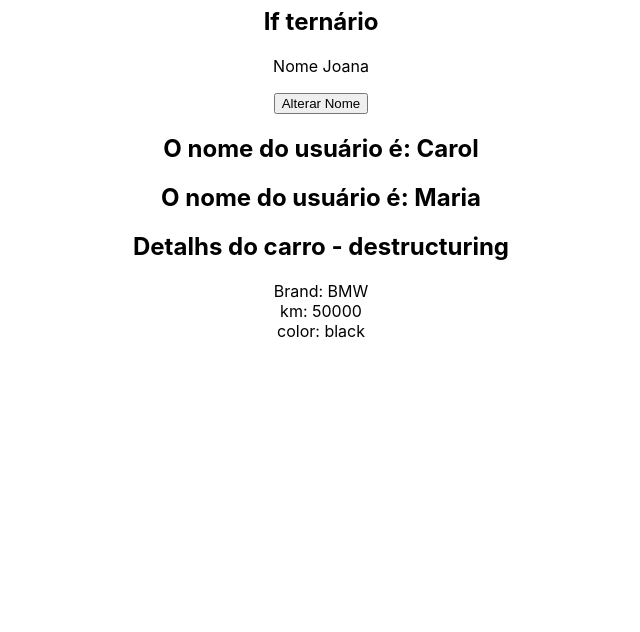
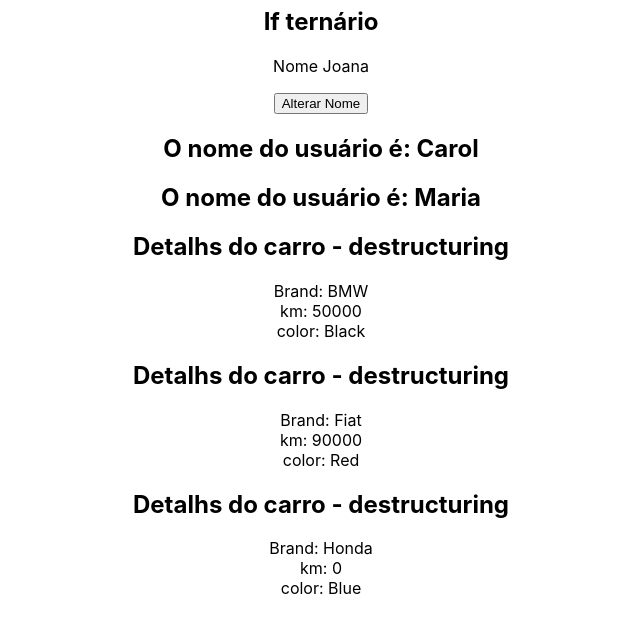
Before and after one commit to carolinakaji/react_estudos, a React (Create React App) app in the folder 2_FUNDAMENTOS/desafio3/: page / in a window 1280 px wide. Shown: the part 1327-1959 px from the top of the page, without its empty margins (319-959 px from the left). Built offline with nearby package versions, Linux system fonts and the light colour scheme.

Commit message:
Reusing Component

```diff
--- a/2_FUNDAMENTOS/desafio3/src/App.js
+++ b/2_FUNDAMENTOS/desafio3/src/App.js
@@ -5,7 +5,7 @@ import ListRender from './components/ListRender';
 import ManageData from './components/ManageData';
 import ShowUserName from './components/ShowUserName';
 
-import {useState} from 'react';
+import { useState } from 'react';
 import { CarDetails } from './components/CarDetails';
 
 function App() {
@@ -35,17 +35,22 @@ function App() {
         <ListRender />
       </div>
 
+      {/* Conditional Render*/}
       <div>
         <ConditionalRender />
       </div>
 
+      {/* Destructuring*/}
       <div>
-        <ShowUserName name={name}/>
-        <ShowUserName name={userName}/>
+        <ShowUserName name={name} />
+        <ShowUserName name={userName} />
       </div>
 
+      {/* Reusing component*/}
       <div>
-        <CarDetails brand="BMW" km={50000} color="black"/>
+        <CarDetails brand="BMW" km={50000} color="Black" />
+        <CarDetails brand="Fiat" km={90000} color="Red" />
+        <CarDetails brand="Honda" km={0} color="Blue" />
       </div>
     </div>
   );
```
